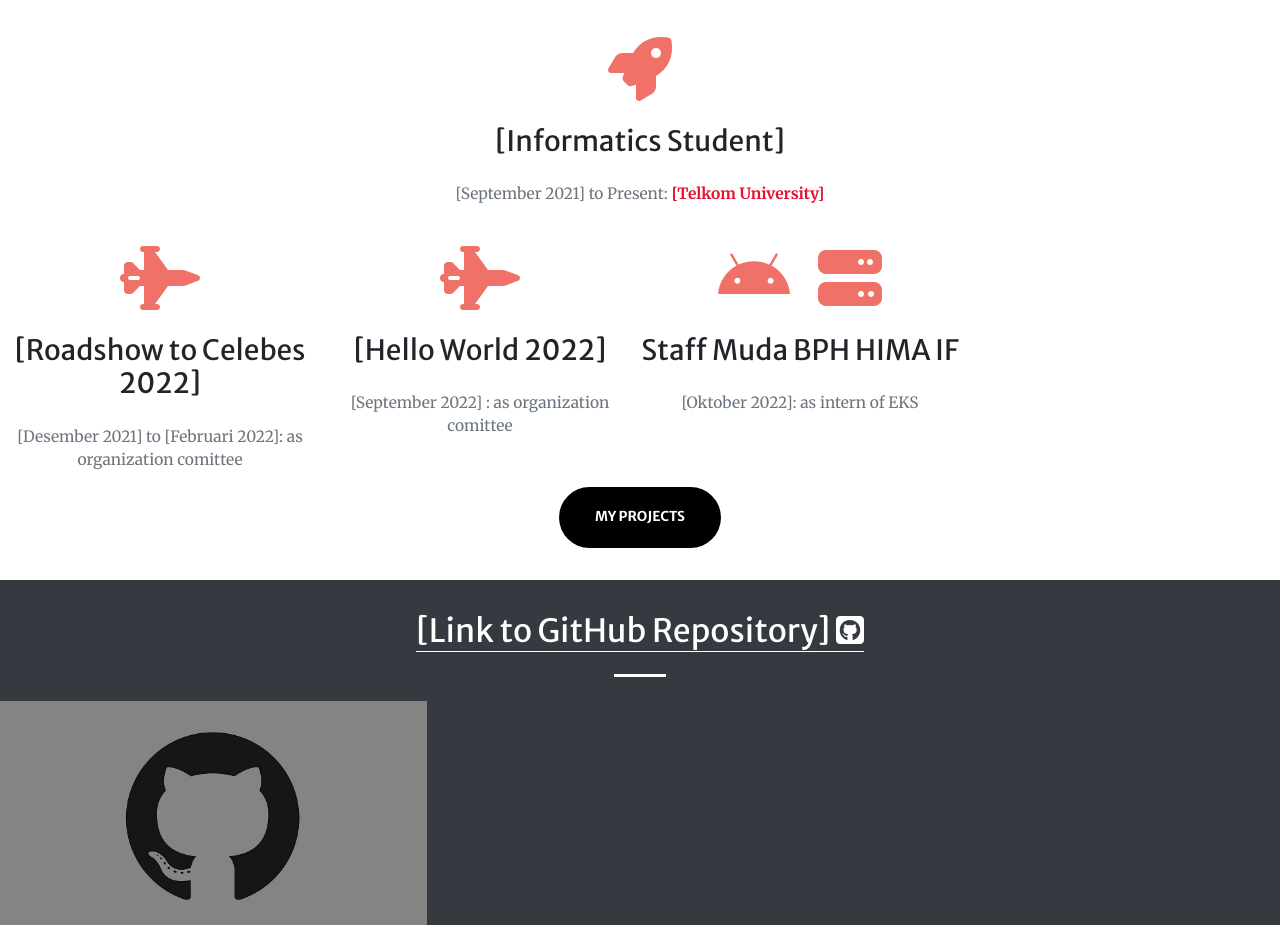
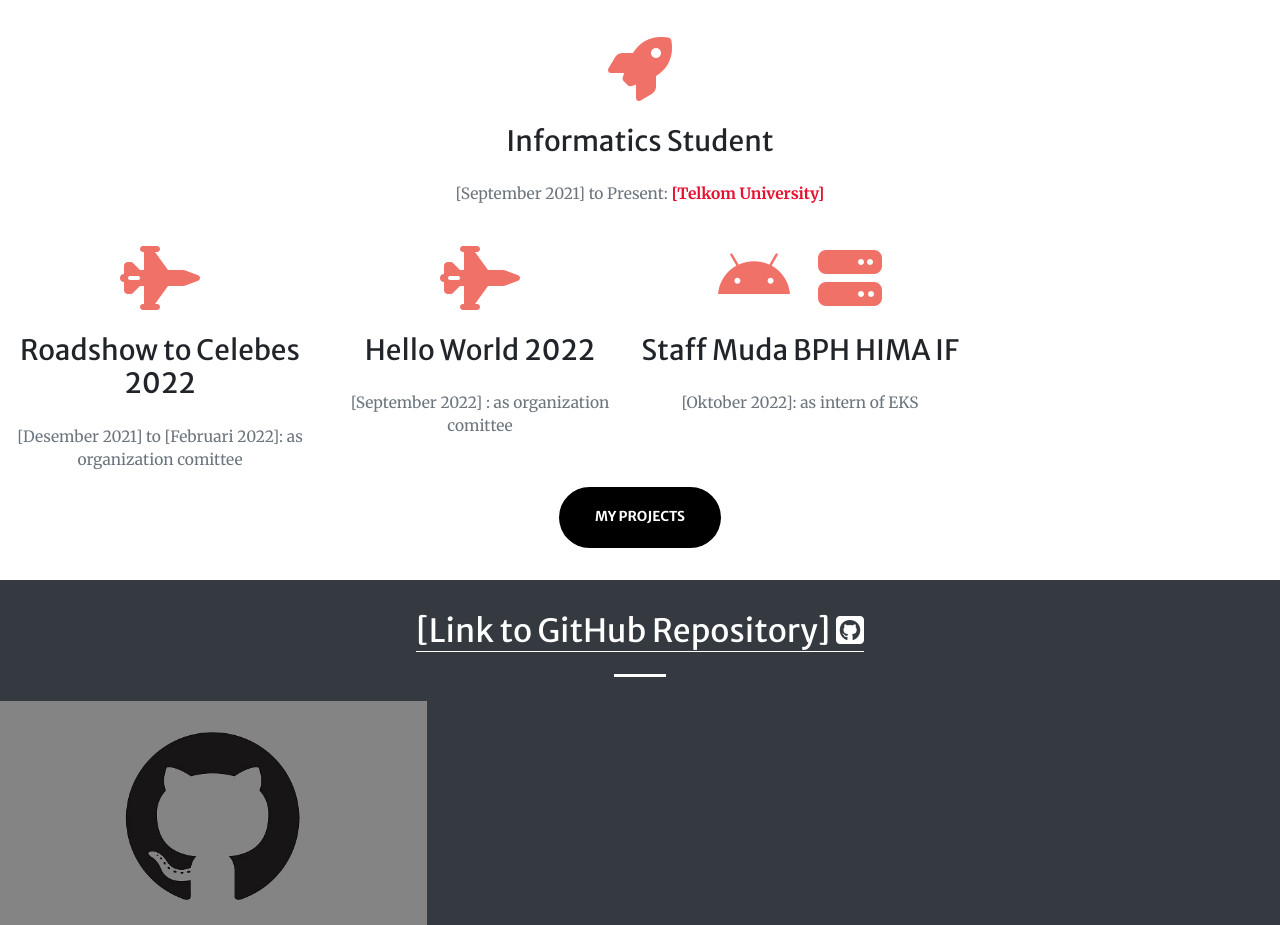
Before and after one commit to lutfiahsania/lutfiahsania.github.io, a plain HTML site: page index.html in a window 1280 px wide. Shown: the part 1380-2305 px from the top of the page. Drawn offline with nearby package versions, Linux system fonts and the light colour scheme.

Commit message:
Update index.html

```diff
--- a/index.html
+++ b/index.html
@@ -147,17 +147,17 @@
         </div>
 	      <div class="col-sm-12 text-center mt-4 mb-4">
           <i class="fa fa-4x fa-rocket text-primary sr-icons"></i>
-          <h3 class="mt-4 mb-4">[Informatics Student]</h3>
+          <h3 class="mt-4 mb-4">Informatics Student</h3>
           <p class="text-muted">[September 2021] to Present: <span class="RtnRed">[Telkom University]</span></p>
         </div>
         <div class="col-lg-3 col-sm-6 text-center">
           <i class="fa fa-4x fa-fighter-jet text-primary sr-icons"></i>
-          <h3 class="mt-4 mb-4">[Roadshow to Celebes 2022]</h3>
+          <h3 class="mt-4 mb-4">Roadshow to Celebes 2022</h3>
           <p class="text-muted">[Desember 2021] to [Februari 2022]: as organization comittee</p>
         </div>
         <div class="col-lg-3 col-sm-6 text-center">
           <i class="fa fa-4x fa-fighter-jet text-primary sr-icons"></i>
-          <h3 class="mt-4 mb-4">[Hello World 2022]</h3>
+          <h3 class="mt-4 mb-4">Hello World 2022</h3>
           <p class="text-muted">[September 2022] : as organization comittee</p>
         </div>
         <div class="col-lg-3 col-sm-6 text-center">
```
